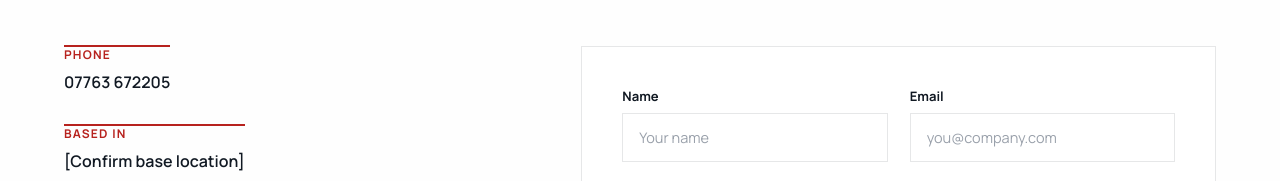
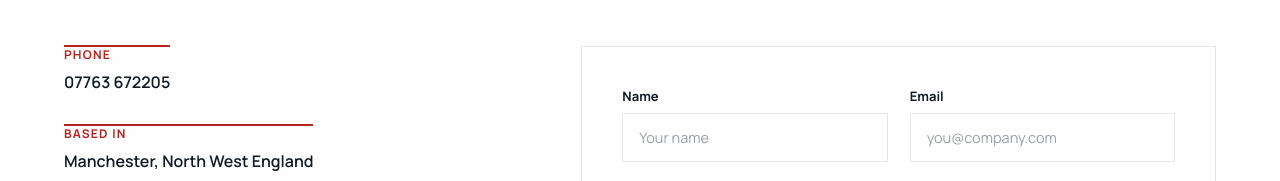
Before and after one commit to Rob1nCunningham/mcr53-website, a plain HTML site: page index.html in a window 1280 px wide. Shown: the part 4620-4801 px from the top of the page. Drawn offline with Linux system fonts and the light colour scheme; a script that the page names is missing.

Commit message:
Set base location to Manchester, North West England
Co-Authored-By: Claude Opus 5.5 <noreply@anthropic.com>
Claude-Session: https://claude.ai/code/session_013EezHYrWQnXBqbow2VtQkV

```diff
--- a/index.html
+++ b/index.html
@@ -232,7 +232,7 @@
         </div>
         <div>
           <div class="label">Based in</div>
-          <span class="value">[Confirm base location]</span>
+          <span class="value">Manchester, North West England</span>
         </div>
       </div>
 
```
Also changed, not shown: README.txt.
